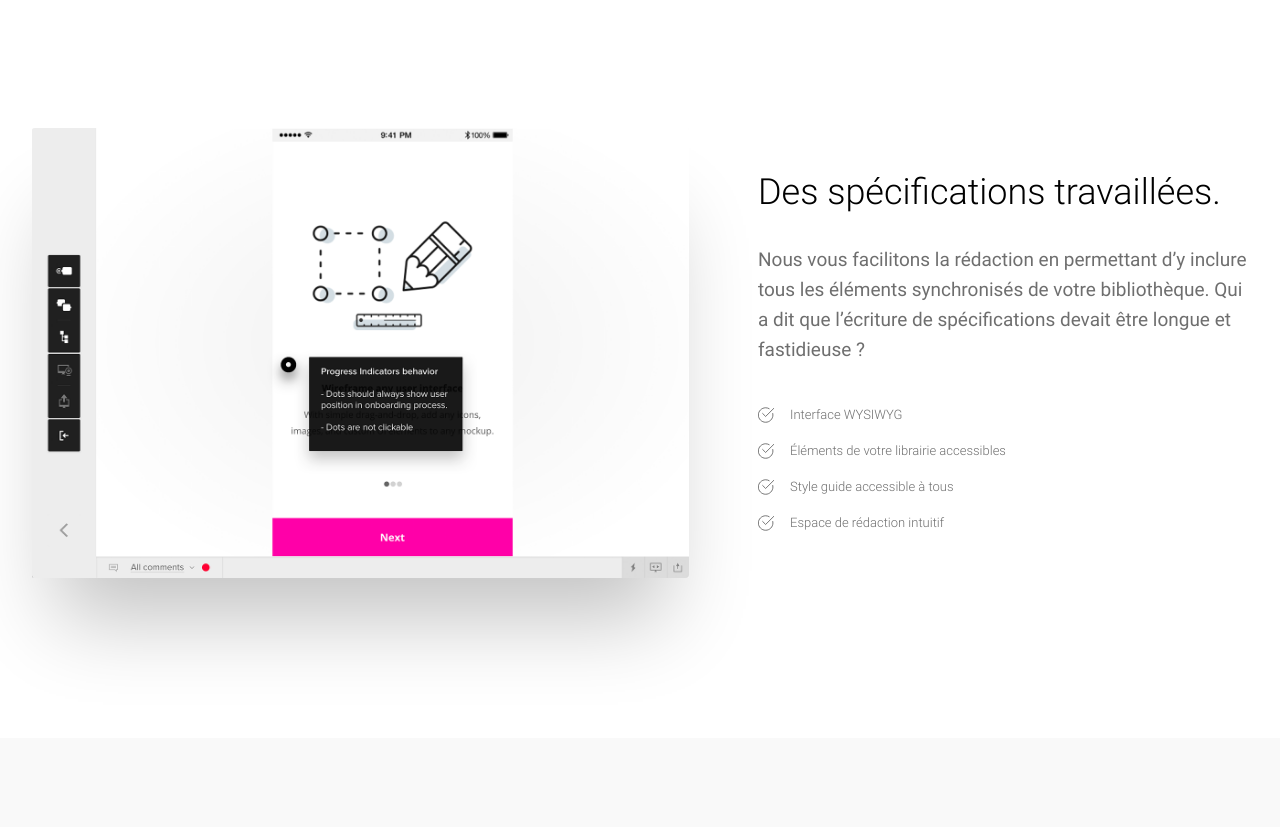
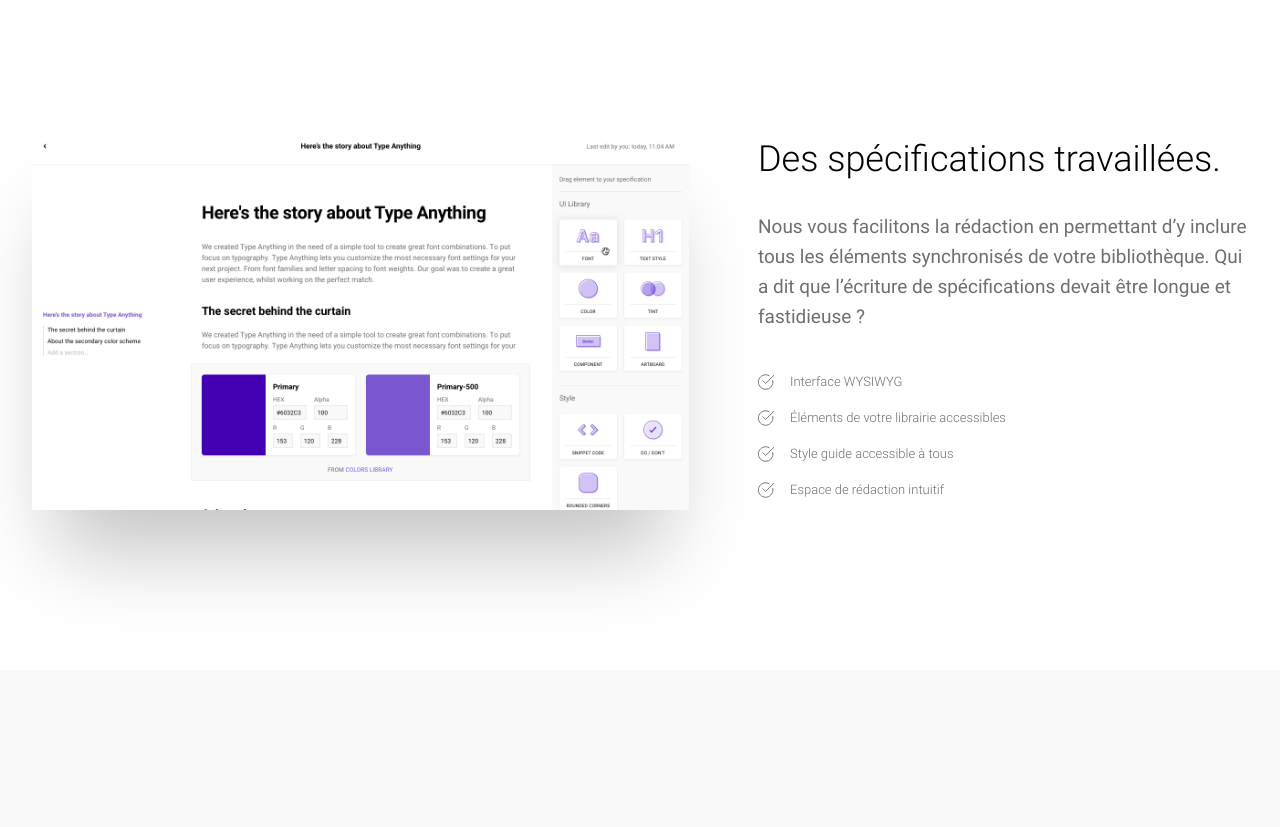
Before and after one commit to ChucKN0risK/Fragments_Landing, a website: page app/index.html in a window 1280 px wide. Shown: the part 2500-3327 px from the top of the page. Drawn offline with Linux system fonts and the light colour scheme.

Commit message:
Update images Landing

```diff
--- a/app/index.html
+++ b/app/index.html
@@ -180,7 +180,7 @@
         <div class="l-content-wrapper">
           <div class="media media--full">
             <div class="media__figure">
-              <img src="assets/img/product-documentation.png">
+              <img src="assets/img/spec_writing.jpg">
             </div>
             <div class="media__body">
               <h4 class="media__title">Des spécifications travaillées.</h4>
```
Also changed, not shown: app/assets/img/spec_writing.jpg (added).
